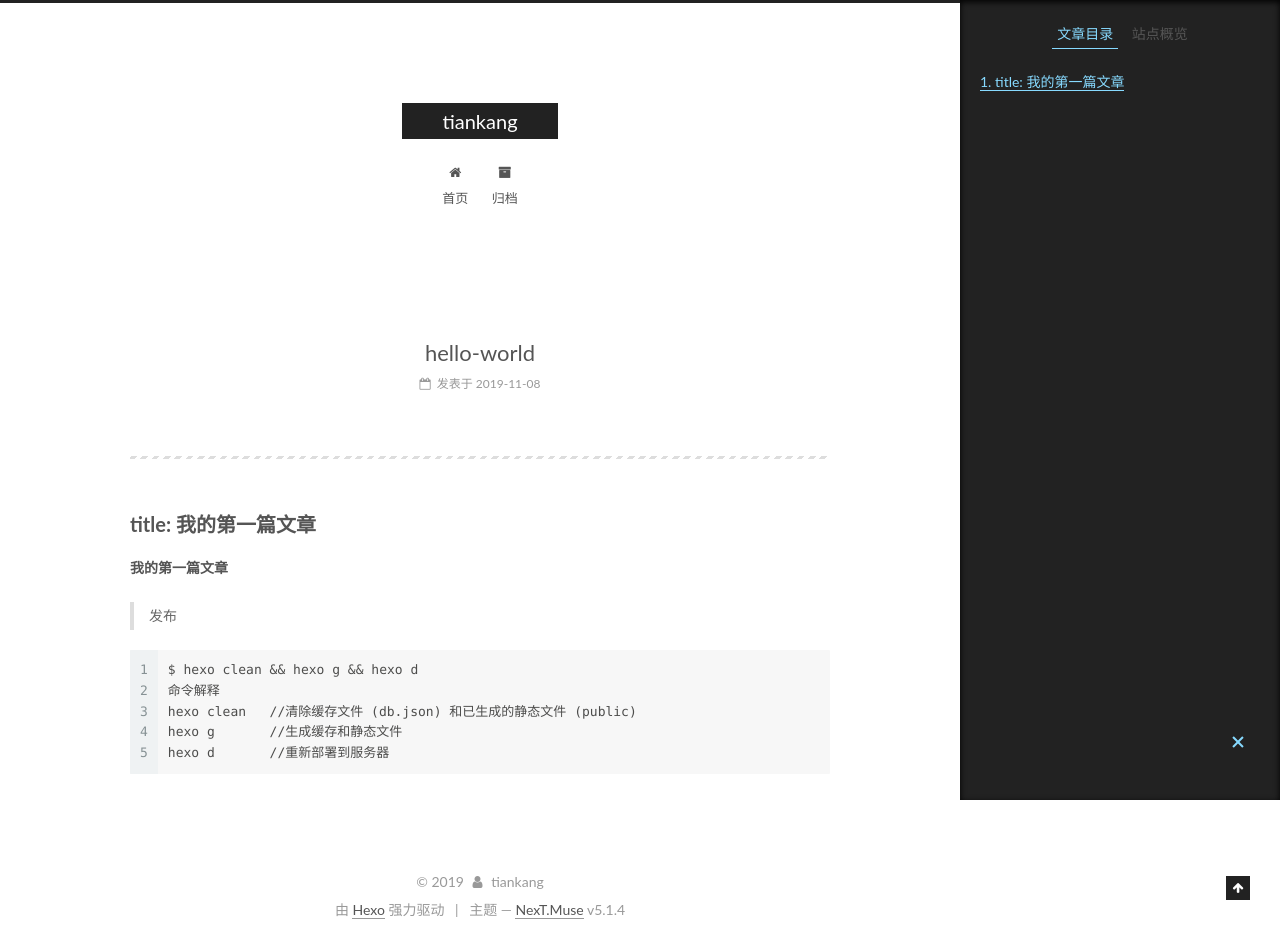
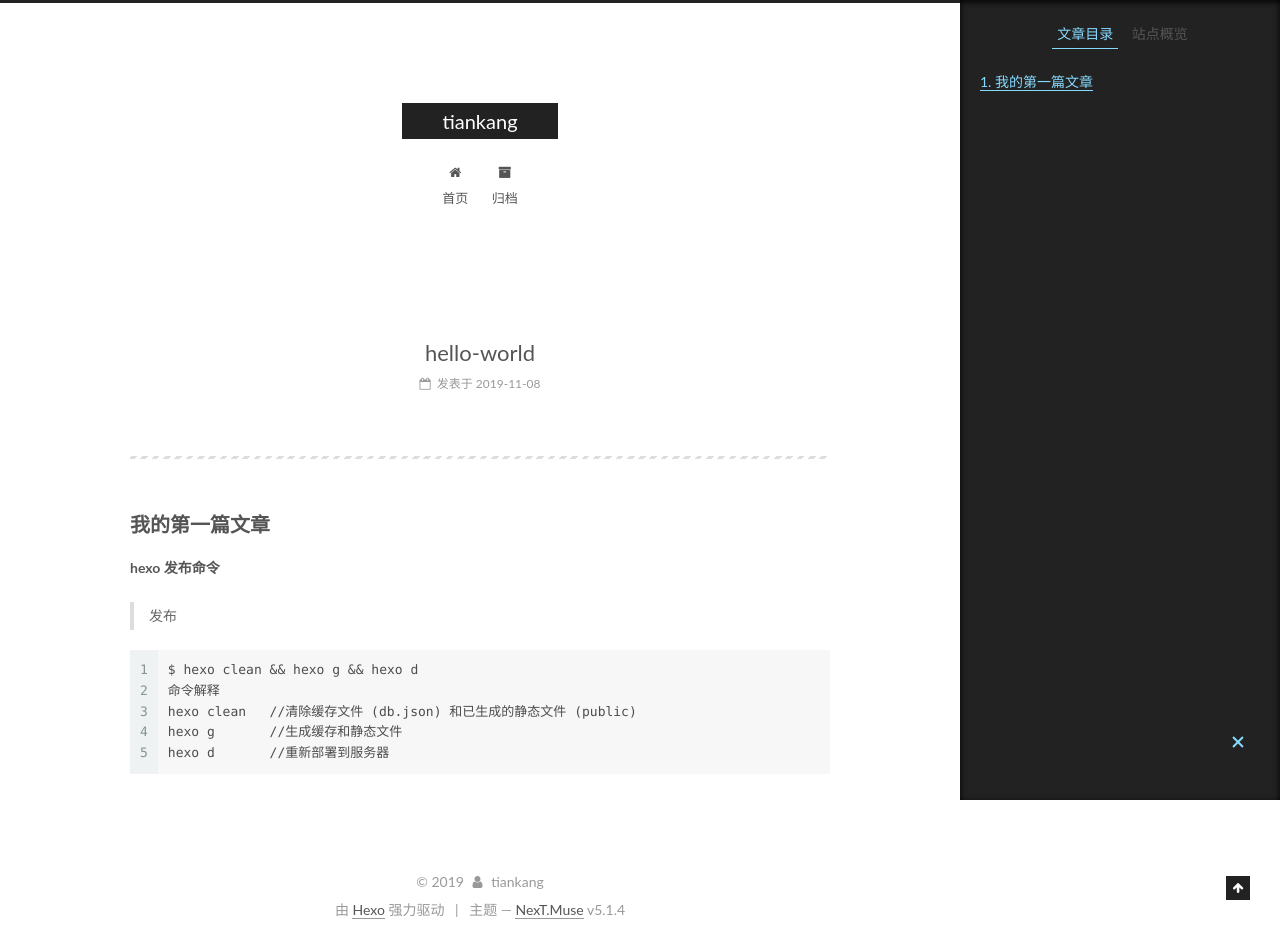
Before and after one commit to tiankang155/tiankang155.github.io, a plain HTML site: page 2019/11/08/hello-world/index.html in a window 1280 px wide. Drawn offline with Linux system fonts and the light colour scheme.

Commit message:
Site updated: 2019-11-08 14:21:54

```diff
--- a/2019/11/08/hello-world/index.html
+++ b/2019/11/08/hello-world/index.html
@@ -79,14 +79,14 @@
 
 
 
-<meta name="description" content="title: 我的第一篇文章我的第一篇文章  发布  12345$ hexo clean &amp;amp;&amp;amp; hexo g &amp;amp;&amp;amp; hexo d命令解释hexo clean   &#x2F;&#x2F;清除缓存文件 (db.json) 和已生成的静态文件 (public)hexo g       &#x2F;&#x2F;生成缓存和静态文件hexo d       &#x2F;&#x2F;重新部署到服务器">
+<meta name="description" content="我的第一篇文章hexo 发布命令  发布  12345$ hexo clean &amp;amp;&amp;amp; hexo g &amp;amp;&amp;amp; hexo d命令解释hexo clean   &#x2F;&#x2F;清除缓存文件 (db.json) 和已生成的静态文件 (public)hexo g       &#x2F;&#x2F;生成缓存和静态文件hexo d       &#x2F;&#x2F;重新部署到服务器">
 <meta property="og:type" content="article">
 <meta property="og:title" content="hello-world">
 <meta property="og:url" content="http:&#x2F;&#x2F;yoursite.com&#x2F;2019&#x2F;11&#x2F;08&#x2F;hello-world&#x2F;index.html">
 <meta property="og:site_name" content="tiankang">
-<meta property="og:description" content="title: 我的第一篇文章我的第一篇文章  发布  12345$ hexo clean &amp;amp;&amp;amp; hexo g &amp;amp;&amp;amp; hexo d命令解释hexo clean   &#x2F;&#x2F;清除缓存文件 (db.json) 和已生成的静态文件 (public)hexo g       &#x2F;&#x2F;生成缓存和静态文件hexo d       &#x2F;&#x2F;重新部署到服务器">
+<meta property="og:description" content="我的第一篇文章hexo 发布命令  发布  12345$ hexo clean &amp;amp;&amp;amp; hexo g &amp;amp;&amp;amp; hexo d命令解释hexo clean   &#x2F;&#x2F;清除缓存文件 (db.json) 和已生成的静态文件 (public)hexo g       &#x2F;&#x2F;生成缓存和静态文件hexo d       &#x2F;&#x2F;重新部署到服务器">
 <meta property="og:locale" content="zh-Hans">
-<meta property="og:updated_time" content="2019-11-08T06:19:35.269Z">
+<meta property="og:updated_time" content="2019-11-08T06:21:31.918Z">
 <meta name="twitter:card" content="summary">
 
 
@@ -298,7 +298,7 @@
 
 
         <hr>
-<h2 id="title-我的第一篇文章"><a href="#title-我的第一篇文章" class="headerlink" title=" title: 我的第一篇文章"></a> title: 我的第一篇文章</h2><p><strong>我的第一篇文章</strong></p>
+<h2 id="我的第一篇文章"><a href="#我的第一篇文章" class="headerlink" title="我的第一篇文章"></a>我的第一篇文章</h2><p><strong>hexo 发布命令</strong></p>
 <blockquote>
 <p>发布</p>
 </blockquote>
@@ -432,7 +432,7 @@
 
 
 
-              <div class="post-toc-content"><ol class="nav"><li class="nav-item nav-level-2"><a class="nav-link" href="#title-我的第一篇文章"><span class="nav-number">1.</span> <span class="nav-text"> title: 我的第一篇文章</span></a></li></ol></div>
+              <div class="post-toc-content"><ol class="nav"><li class="nav-item nav-level-2"><a class="nav-link" href="#我的第一篇文章"><span class="nav-number">1.</span> <span class="nav-text">我的第一篇文章</span></a></li></ol></div>
 
 
           </div>
--- a/css/main.css
+++ b/css/main.css
@@ -1822,7 +1822,7 @@ pre .javascript .function {
   width: 4px;
   height: 4px;
   border-radius: 50%;
-  background: #fff9ff;
+  background: #7749b3;
 }
 .links-of-blogroll {
   font-size: 13px;
```
Also changed, not shown: index.html (+1 -1 lines).
